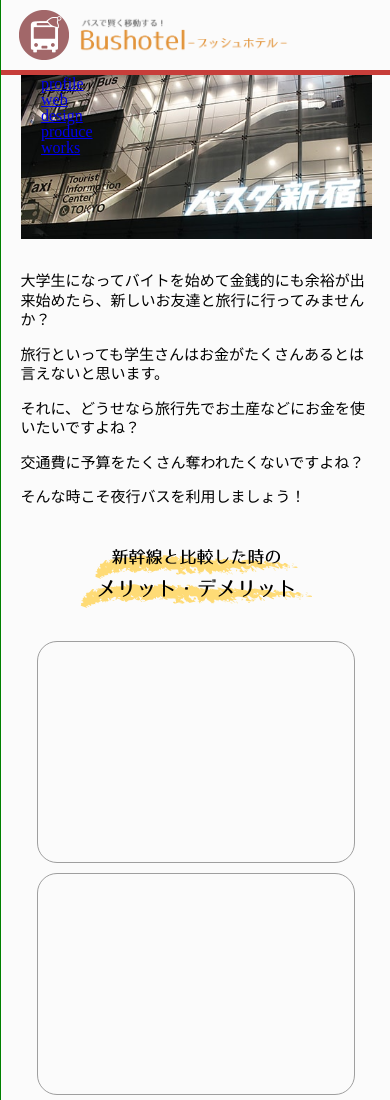
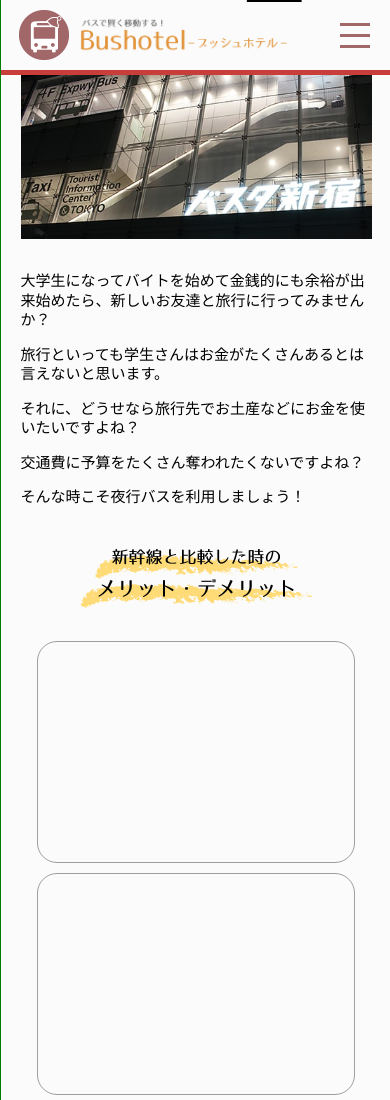
Before and after one commit to yamamotorisako/Bushotel, a plain HTML site: page index.html in a window 390 px wide. Shown: the top 1100 px of the page. Drawn offline with nearby package versions, Linux system fonts and the light colour scheme; some packages are replaced by stand-ins of ours; a script that the page names is missing.

Commit message:
navちょっといれてみた

```diff
--- a/css/style.scss
+++ b/css/style.scss
@@ -95,8 +95,114 @@
     }
 }
 //nav（ハンバーガー）
+#nav-toggle{
+	display: none;
+	position: absolute;
+	right: -5%;
+	width: 30px;
+	height: 25px;
+	cursor: pointer;
+}
+#nav-toggle div{
+	position: relative;
+}
+
+#nav-toggle span{
+	display: block;
+	position: absolute;
+	width: 100%;
+	border-bottom: solid 3px #A26769;
+	-webkit-transition: .35s ease-in-out;
+	-moz-transition: .35s ease-in-out;
+	transition: .35s ease-in-out;
+}
+
+#nav-toggle span:nth-child(1){top: 0;}
+#nav-toggle span:nth-child(2){top: 11px}
+#nav-toggle span:nth-child(3){top: 22px;}
+
+li.nav a:hover {
+
+}
+
+.nav{
+	display: inline-block;
+	padding: 0 40px 0 0;
+	font-size: 140%;
+	vertical-align: bottom;
+}
+
+header ul li::afyter{content: '|';}
+header ul li:last-child::after{content:'';}
+header ul li a{color:inherit;}
 //スマホ
     @media (max-width: 550px) {
+        header nav{
+		position: absolute;
+		right: 0;
+		top: -275px;
+		width: 50%;
+		padding: 0 10px;
+		-webkit-transition: .5s ease-in-out;
+		-moz-transition: .5s ease-in-out;
+		transition: .5s ease-in-out;
+		text-align: left;
+    	}
+            header ul{
+    		margin: 0;
+    	}
+
+    	header ul li{
+    		display: block;
+    		margin: 0;
+    		width: 100%;
+    		border-bottom: dotted 1px #fff;
+    		line-height: 2.5;
+    		float: none;
+    	}
+
+    	header ul li a{display: block;}
+
+    	header ul li::after{content: '';}
+
+    	header ul li:last-child{border-bottom: none;}
+
+    	#nav-toggle{
+    		display: block;
+    		top: 13px;
+    		}
+
+    	#global-nav{
+    	    z-index: 101;
+    	}
+    	#navs{
+    	    text-align: center;
+    	}
+
+    	.openNav #nav-toggle span:nth-child(1){
+    		top: 11px;
+    		-webkit-transform: rotate(-45deg);
+    		-moz-transform: rotate(-45deg);
+    		transform: rotate(-45deg);
+    	}
+
+    	.openNav #nav-toggle span:nth-child(2),
+    	.openNav #nav-toggle span:nth-child(3){
+    		top: 11px;
+    		-webkit-transform: rotate(45deg);
+    		-moz-transform: rotate(45deg);
+    		transform: rotate(45deg);
+    	}
+
+    	.openNav nav{
+    		-moz-transform: translateY(400px);
+    		-webkit-transform: translateY(400px);
+    		transform: translateY(400px);
+    	}
+
+    	.nav a{
+
+    	}
     }
 //デスクトップ
     @media (min-width: 550px) {
--- a/index.html
+++ b/index.html
@@ -9,10 +9,16 @@
         <link rel="stylesheet" href="css/style.css">
         <link rel="stylesheet" href="css/lightbox.css" type="text/css" media="all"/>
         <!-- jQuery -->
-        <script type="text/javascript" src="https://ajax.googleapis.com/ajax/libs/jquery/1.10.2/jquery.min.js"></script>
+        <script src="http://ajax.googleapis.com/ajax/libs/jquery/1.9.1/jquery.min.js"></script>
         <script type="text/javascript" src="jquery-1.8.3.min.js"></script>
         <script type="text/javascript" src="jquery.smoothScroll.js"></script>
-
+        <script>
+        $(function(){
+        	$('#nav-toggle').click(function(){
+        		$('header').toggleClass('openNav');
+        	});
+        });
+        </script>
     </head>
 
     <body>
@@ -31,11 +37,11 @@
                 </div>
                 <nav id="global-nav">
                 	<ul id="navs">
-                    	<li class="nav"><a href="#about">profile</a></li>
+                    	<li class="nav"><a href="#merit">メリット</a></li>
                     	<li class="nav"><a href="#web">web</a></li>
                         <li class="nav"><a href="#design">design</a></li>
                         <li class="nav"><a href="#produce">produce</a></li>
-                        <li class="nav"><a href="#works">works</a></li>
+                        <li class="nav"><a href="#saigoni">works</a></li>
                     </ul>
                 </nav>
             </div>
@@ -96,5 +102,11 @@
                 <p>2017年に関西から九州に移住・女性</p>
             </div>
         </div>
+        <script src="jquery/lightbox.js" type="text/javascript"></script>
+        <script>
+         lightbox.option({
+        	 'fitImagesInViewport' : true,
+        	  'wrapAround' : true })
+        </script>
     </body>
 </html>
```
Also changed, not shown: css/style.css, 1 other file.
